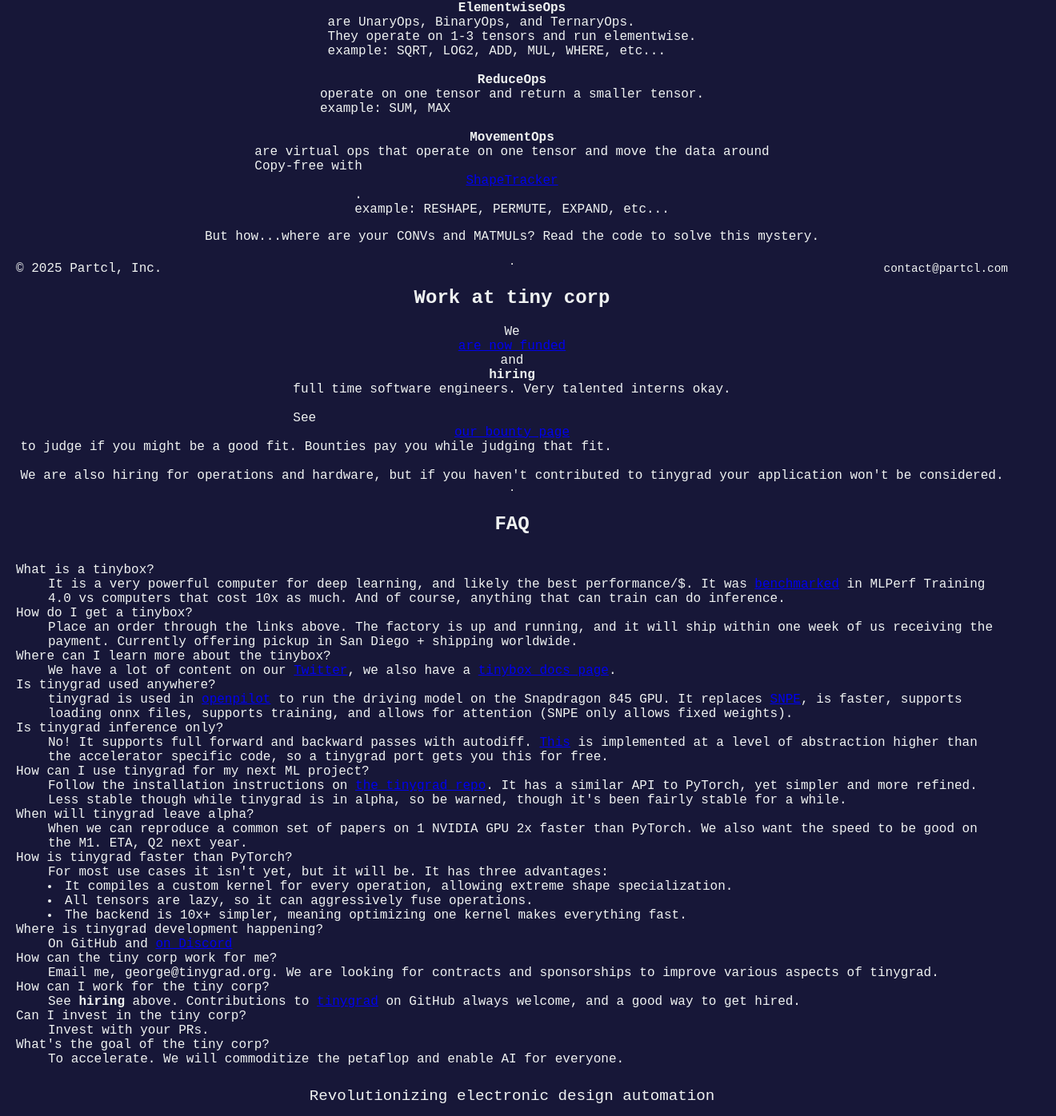
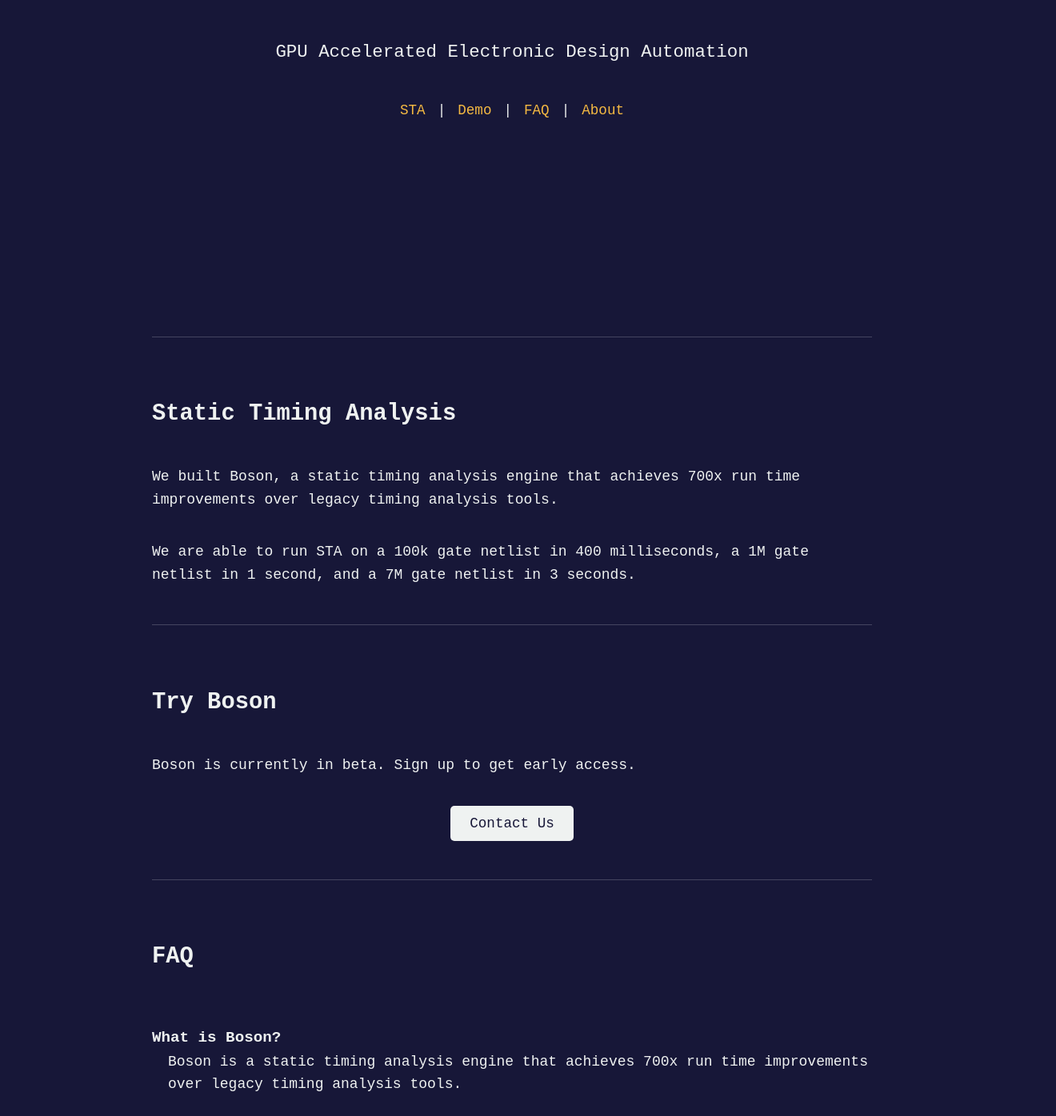
Before and after one commit to partcleda/partcleda.github.io, a React (Create React App) app: page / in a window 1280 px wide. Shown: the part 429-1825 px from the top of the page at 80% size, 1320 px wide, since content can reach past the window. Built offline with nearby package versions, Linux system fonts and the light colour scheme.

Commit message:
use tinygrad inspired theme for website

```diff
--- a/src/App.css
+++ b/src/App.css
@@ -4,6 +4,7 @@
   --tiffany-blue: #97d8c4ff;
   --antiflash-white: #eff2f1ff;
   --xanthous: #f4b942ff;
+  --base-font-size: 18px; /* Increased base font size */
 }
 
 body {
@@ -11,20 +12,36 @@
   font-family: "Courier New", Courier, monospace;
   background: var(--space-cadet);
   color: var(--antiflash-white);
-  overflow: hidden;
+  overflow-y: auto; /* Enable vertical scrolling */
+  font-size: var(--base-font-size); /* Set base font size */
+  line-height: 1.5; /* Improved line height for readability */
 }
 
-.landing-page {
+.landing {
   display: flex;
   flex-direction: column;
   align-items: center;
   justify-content: center;
   min-height: 100vh;
-  padding: 20px;
+  min-height: 100dvh;
+  text-align: center;
+}
+.landing-page {
+  display: flex;
+  flex-direction: column;
+  align-items: center;
+  justify-content: flex-start; /* Changed to start content from the top */
+  min-height: 100vh; /* Full viewport height */
+  padding: 20px 20px 0; /* Remove bottom padding */
+  max-width: 900px; /* Add max-width to center content better */
+  margin: 0 auto; /* Center the container */
+  overflow-y: auto; /* Enable scrolling */
 }
 
 .header {
   text-align: center;
+  width: 100%;
+  margin-bottom: 20px;
 }
 
 .logo {
@@ -32,59 +49,120 @@
   margin-bottom: 20px;
 }
 
+.links-container {
+  display: flex;
+  justify-content: center;
+  gap: 10px;
+  margin-bottom: 20px;
+  font-size: 1.1rem; /* Slightly larger navigation links */
+}
+
+.separator {
+  color: var(--antiflash-white);
+  margin: 0 5px;
+}
+
+.content-section {
+  width: 100%;
+  text-align: left;
+  line-height: 1.6;
+  flex: 1; /* Allow content section to grow */
+  display: flex;
+  flex-direction: column;
+}
+
+.ops-section {
+  margin: 20px 0;
+  padding-left: 20px;
+}
+
 .title {
-  font-size: 2rem;
+  font-size: 2.2rem; /* Increased title size */
   color: var(--antiflash-white);
+}
+
+h2 {
+  font-size: 1.8rem; /* Larger heading size */
+  margin-top: 1.5em;
+  margin-bottom: 0.8em;
 }
 
 .content {
   text-align: center;
+  width: 100%;
+  margin: 30px 0;
 }
 
 .description {
-  font-size: 1.2rem;
+  font-size: 1.4rem; /* Larger description text */
   margin-top: 10px;
   color: var(--antiflash-white);
 }
 
 .email {
   margin-top: 15px;
-  font-size: 1rem;
+  font-size: 1.1rem; /* Slightly larger email text */
   color: var(--antiflash-white);
 }
 
+/* FAQ styling */
+.faqtable {
+  margin: 20px 0;
+}
+
+.faqtable dt {
+  font-weight: bold;
+  margin-top: 20px; /* More space above FAQ questions */
+  font-size: 1.2rem; /* Larger FAQ questions */
+}
+
+.faqtable dd {
+  margin-left: 20px;
+  margin-bottom: 20px; /* More space below FAQ answers */
+  font-size: var(--base-font-size);
+}
+
+.faqtable ul {
+  padding-left: 20px;
+}
+
+/* Fix the footer to be positioned at the bottom but not fixed */
 .footer {
-  position: absolute;
-  bottom: 10px;
-  left: 0;
-  width: 100%; /* Ensure footer spans the entire width */
+  width: 100%;
   display: flex;
-  justify-content: space-between; /* Position child elements to opposite ends */
+  justify-content: space-between;
   align-items: center;
-  padding: 0 20px;
+  padding: 20px 0;
+  margin-top: auto; /* Push footer to bottom of parent */
+  border-top: 1px solid rgba(255, 255, 255, 0.1);
+  font-size: 1rem; /* Slightly larger footer text */
+}
+
+.footer p {
+  margin: 0;
+  text-align: left;
 }
 
 .footer-email {
-  color: var(--antiflash-white);
+  /* color: var(--antiflash-white); */
   text-decoration: none;
-  font-size: 0.9rem;
-  margin-right: 40px;
+  font-size: 1rem;
+  text-align: right;
 }
 
-.footer-email:hover {
-  color: var(--xanthous); /* Change email color on hover */
-  text-decoration: underline; /* Underline the email text on hover */
-}
-
+/* .footer-email:hover {
+  color: var(--xanthous);
+  text-decoration: underline;
+} */
 
 .mailto-button {
-  padding: 10px 20px;
+  padding: 12px 24px; /* Larger button padding */
   background-color: var(--antiflash-white);
   color: var(--space-cadet);
   font-family: "Courier New", Courier, monospace;
   border: none;
   border-radius: 5px;
-  font-size: 1rem;
+  font-size: 1.1rem; /* Larger button text */
   cursor: pointer;
   transition: background-color 0.3s ease;
 }
@@ -92,3 +170,38 @@
 .mailto-button:hover {
   background-color: var(--blue-gray);
 }
+
+/* General link styling */
+a {
+  color: var(--xanthous);
+  text-decoration: none;
+}
+
+a:hover {
+  text-decoration: underline;
+}
+
+/* Horizontal rule styling */
+hr {
+  border: 0;
+  height: 1px;
+  background: rgba(255, 255, 255, 0.2);
+  margin: 30px 0; /* Increased margin for better spacing */
+  width: 100%;
+}
+
+/* Responsive adjustments */
+@media (max-width: 768px) {
+  :root {
+    --base-font-size: 16px; /* Slightly smaller on mobile */
+  }
+
+  .landing-page {
+    padding: 15px;
+  }
+
+  .footer {
+    flex-direction: column;
+    gap: 10px;
+  }
+}
--- a/src/App.js
+++ b/src/App.js
@@ -6,103 +6,83 @@
   const handleMailTo = () => {
     const email = "contact@partcl.com";
     const subject = "Hello Partcl!";
-    const body = "I’m reaching out regarding...";
+    const body = "I'm reaching out regarding...";
     window.location.href = `mailto:${email}?subject=${encodeURIComponent(subject)}&body=${encodeURIComponent(body)}`;
   };
 
   return (
     <div className="landing-page">
-      <header className="header">
-        <img src={logo} alt="Partcl Logo" className="logo" />
-      </header>
+      <div className="landing">
+        <header className="header">
+          <img src={logo} alt="Partcl Logo" className="logo" />
+          <p className="description">
+            GPU Accelerated Electronic Design Automation
+          </p>
+        </header>
+        <div className="links-container">
+          <a href="#sta">STA</a><span className="separator">|</span>
+          <a href="#demo">Demo</a><span className="separator">|</span>
+          <a href="#faq">FAQ</a><span className="separator">|</span>
+          <a href="#about">About</a>
+        </div>
+      </div>
 
-      <hr />
-      <h2 id="tinygrad">tinygrad</h2>
-      <p>We write and maintain <a href="https://github.com/tinygrad/tinygrad">tinygrad</a>, the fastest growing neural
-        network framework (over 23,000 GitHub stars)</p>
+      <div className="content-section">
+        <hr />
+        <h2 id="sta">Static Timing Analysis</h2>
+        <p>We built Boson, a static timing analysis engine that achieves 700x run time improvements over legacy timing analysis tools.</p>
 
-      <p>It's extremely simple, and breaks down the most <a
-          href="https://github.com/tinygrad/tinygrad/blob/master/examples/llama.py">complex</a> <a
-          href="https://github.com/geohot/tinygrad/blob/master/examples/stable_diffusion.py">networks</a> into 3 <a
-          href="https://github.com/geohot/tinygrad/blob/master/tinygrad/ops.py">OpTypes</a></p>
+        <p>We are able to run STA on a 100k gate netlist in 400 milliseconds, a 1M gate netlist in 1 second, and a 7M gate netlist in 3 seconds.</p>
 
-      <b>ElementwiseOps</b> are UnaryOps, BinaryOps, and TernaryOps.<br/>
-        They operate on 1-3 tensors and run elementwise.<br/>
-        example: SQRT, LOG2, ADD, MUL, WHERE, etc...<br/><br/>
-      <b>ReduceOps</b> operate on one tensor and return a smaller tensor.<br/>
-        example: SUM, MAX<br/><br/>
-      <b>MovementOps</b> are virtual ops that operate on one tensor and move the data around<br/>
-        Copy-free with <a href="https://github.com/tinygrad/tinygrad/blob/master/tinygrad/shape/shapetracker.py">ShapeTracker</a>.<br/>
-        example: RESHAPE, PERMUTE, EXPAND, etc...<br/>
 
-      <p>But how...where are your CONVs and MATMULs? Read the code to solve this mystery.</p>
+        <hr />
+        <h2 id="demo">Try Boson</h2>
+        <p>
+          Boson is currently in beta. Sign up to get early access.
+        </p>
+        <p>
+          <button className="mailto-button" onClick={handleMailTo} style={{ display: 'block', margin: '0 auto' }}>
+            Contact Us
+          </button>
+        </p>
 
-      <hr />
-      <h2 id="worktiny">Work at tiny corp</h2>
-      We <a href="https://geohot.github.io/blog/jekyll/update/2023/05/24/the-tiny-corp-raised-5M.html">are now funded</a> and <b>hiring</b> full time software engineers. Very talented interns okay.<br/><br/>
-      See <a href="https://docs.google.com/spreadsheets/d/1WKHbT-7KOgjEawq5h5Ic1qUWzpfAzuD_J06N1JwOCGs/edit?usp=sharing">our bounty page</a> to judge if you might be a good fit. Bounties pay you while judging that fit.<br/><br/>
-      We are also hiring for operations and hardware, but if you haven't contributed to tinygrad your application won't be considered.
+        <hr />
+        <h2 id="faq">FAQ</h2>
+        <dl className="faqtable">
+          <dt>What is Boson?</dt>
+          <dd>Boson is a static timing analysis engine that achieves 700x run time improvements over legacy timing analysis tools.</dd>
 
-      <hr />
-      <h2 id="faq">FAQ</h2>
-      <dl class="faqtable">
-        <dt>What is a tinybox?</dt>
-        <dd>It is a very powerful computer for deep learning, and likely the best performance/$. It was <a href="https://public.tableau.com/views/MLCommons-Training_16993769118290/MLCommons-Training">benchmarked</a> in MLPerf Training 4.0 vs computers that cost 10x as much. And of course, anything that can train can do inference.</dd>
+          <dt>How do I use Boson?</dt>
+          <dd>Email us at <a href="mailto:contact@partcl.com">contact@partcl.com</a> to get early access.</dd>
 
-        <dt>How do I get a tinybox?</dt>
-        <dd>Place an order through the links above. The factory is up and running, and it will ship within one week of us receiving the payment. Currently offering pickup in San Diego + shipping worldwide.</dd>
+          <dt>I am an academic. Can I use Boson?</dt>
+          <dd>Yes, we offer a heavily discounted tier for academics. Email us at <a href="mailto:contact@partcl.com">contact@partcl.com</a></dd>
 
-        <dt>Where can I learn more about the tinybox?</dt>
-        <dd>We have a lot of content on our <a href="https://x.com/__tinygrad__">Twitter</a>, we also have a <a href="https://docs.tinygrad.org/tinybox/">tinybox docs page</a>.</dd>
+          <dt>How can I work for Partcl?</dt>
+          <dd>Email us at <a href="mailto:contact@partcl.com">contact@partcl.com</a>.</dd>
 
-        <dt>Is tinygrad used anywhere?</dt>
-        <dd>tinygrad is used in <a href="https://github.com/commaai/openpilot">openpilot</a> to run the driving model on the Snapdragon 845 GPU. It replaces <a href="https://developer.qualcomm.com/sites/default/files/docs/snpe/overview.html">SNPE</a>, is faster, supports loading onnx files, supports training, and allows for attention (SNPE only allows fixed weights).</dd>
+          <dt>How can I invest in Partcl?</dt>
+          <dd>Email us at <a href="mailto:contact@partcl.com">contact@partcl.com</a>.</dd>
 
-        <dt>Is tinygrad inference only?</dt>
-        <dd>No! It supports full forward and backward passes with autodiff. <a href="https://github.com/tinygrad/tinygrad/blob/master/tinygrad/function.py">This</a> is implemented at a level of abstraction higher than the accelerator specific code, so a tinygrad port gets you this for free.</dd>
+          <dt>What's the goal of Partcl?</dt>
+          <dd>To democratize chip design. We want to make it fast and easy for everyone to design chips.</dd>
+        </dl>
 
-        <dt>How can I use tinygrad for my next ML project?</dt>
-        <dd>Follow the installation instructions on <a href="https://github.com/tinygrad/tinygrad">the tinygrad repo</a>. It has a similar API to PyTorch, yet simpler and more refined. Less stable though while tinygrad is in alpha, so be warned, though it's been fairly stable for a while.</dd>
 
-        <dt>When will tinygrad leave alpha?</dt>
-        <dd>When we can reproduce a common set of papers on 1 NVIDIA GPU 2x faster than PyTorch. We also want the speed to be good on the M1. ETA, Q2 next year.</dd>
+        <hr />
+        <h2 id="about">About</h2>
+        <p>
+          <a href="https://www.linkedin.com/in/william-salcedo/">Will</a> and <a href="https://www.linkedin.com/in/vamshibalanaga/">Vamshi</a> founded Partcl in 2024 after many sleepless nights wrestling with legacy tools in the final stretch
+          before tapeout deadlines. With backgrounds from Cornell, UC Berkeley, and Stanford, and experience at Amazon, Apple, Nvidia,
+          and multiple startups, they set out to build a better solution.
+          Backed by Y Combinator, the world’s top early-stage investors, Partcl is redefining the future of chip design.
+        </p>
+      </div>
 
-        <dt>How is tinygrad faster than PyTorch?</dt>
-        <dd>For most use cases it isn't yet, but it will be. It has three advantages:
-          <li>It compiles a custom kernel for every operation, allowing extreme shape specialization.</li>
-          <li>All tensors are lazy, so it can aggressively fuse operations.</li>
-          <li>The backend is 10x+ simpler, meaning optimizing one kernel makes everything fast.</li>
-        </dd>
-
-        <dt>Where is tinygrad development happening?</dt>
-        <dd>On GitHub and <a href="https://discord.com/invite/ZjZadyC7PK">on Discord</a></dd>
-
-        <dt>How can the tiny corp work for me?</dt>
-        <dd>Email me, george@tinygrad.org. We are looking for contracts and sponsorships to improve various aspects of
-          tinygrad.</dd>
-
-        <dt>How can I work for the tiny corp?</dt>
-        <dd>See <b>hiring</b> above. Contributions to <a href="https://github.com/tinygrad/tinygrad">tinygrad</a> on GitHub
-          always
-          welcome, and a good way to get hired.</dd>
-
-        <dt>Can I invest in the tiny corp?</dt>
-        <dd>Invest with your PRs.</dd>
-
-        <dt>What's the goal of the tiny corp?</dt>
-        <dd>To accelerate. We will commoditize the petaflop and enable AI for everyone.</dd>
-      </dl>
-
-      <main className="content">
-        <p className="description">
-          Revolutionizing electronic design automation
-        </p>
-        <button className="mailto-button" onClick={handleMailTo}>
-          Contact Us
-        </button>
-      </main>
       <footer className="footer">
         <p>© 2025 Partcl, Inc.</p>
+        <a href="https://www.linkedin.com/company/partcl">LinkedIn</a>
+        <a href="https://github.com/partcleda">GitHub</a>
         <a href="mailto:contact@partcl.com" className="footer-email">
           contact@partcl.com
         </a>
```
Also changed, not shown: 1 other file (tests, documents, lock files or other folders).
